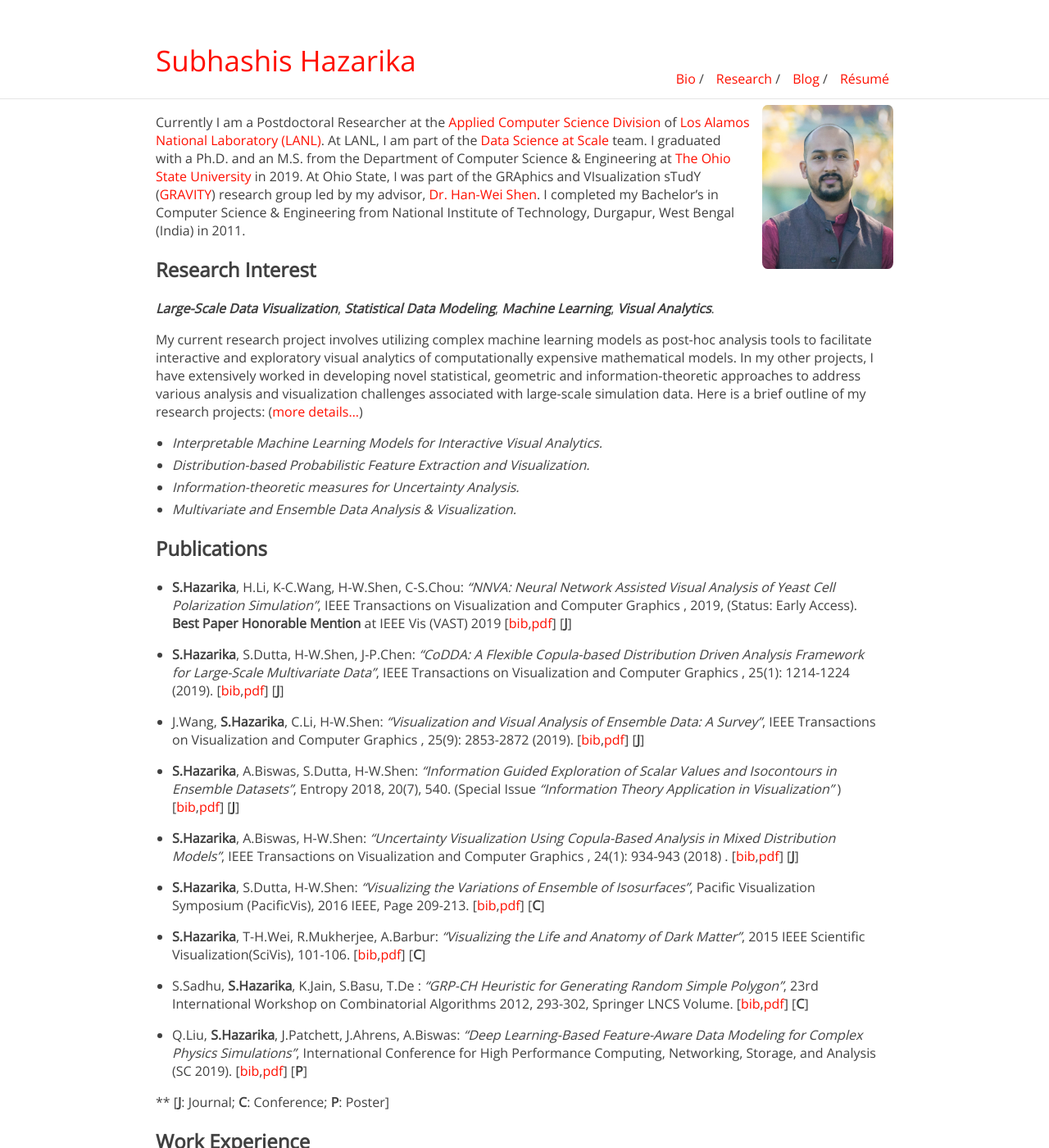
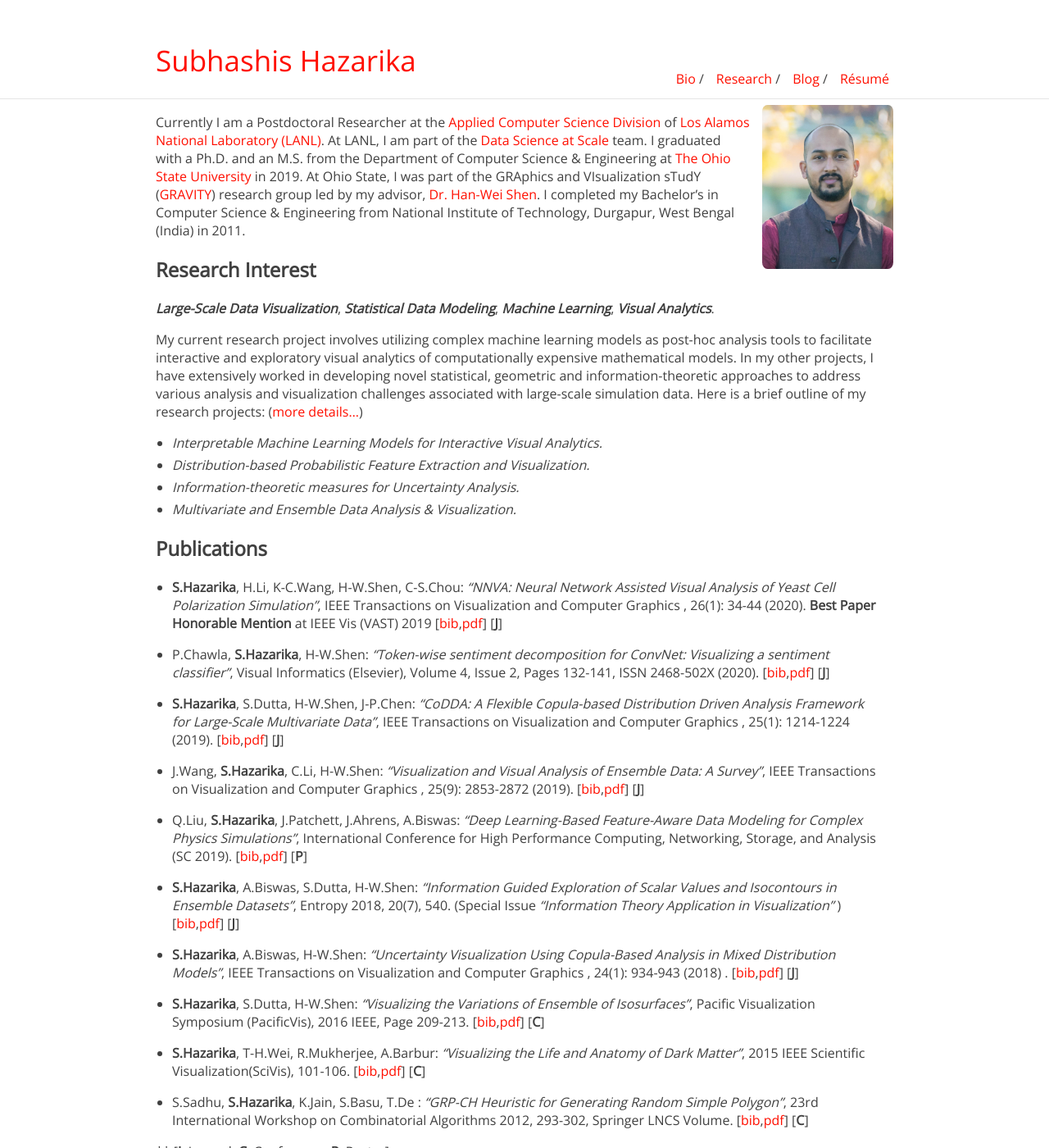
Before and after one commit to subhashis-parc/subhashis.github.io, a Jekyll site: the page built from index.md, in a window 1280 px wide and 1400 px high. Shown: the whole window at 82% size. Built offline with Jekyll 4.4.1, drawn with Linux system fonts in a browser that asks for light colours.

Commit message:
new paper

```diff
--- a/index.md
+++ b/index.md
@@ -28,11 +28,15 @@ My current research project involves utilizing complex machine learning models a
 
 ## Publications
 
-* <b>S.Hazarika</b>, H.Li, K-C.Wang, H-W.Shen, C-S.Chou: <i>"NNVA: Neural Network Assisted Visual Analysis of Yeast Cell Polarization Simulation"</i>, IEEE Transactions on Visualization and Computer Graphics , 2019, (Status: Early Access). <b>Best Paper Honorable Mention</b> at IEEE Vis (VAST) 2019 [[bib](bibtex/nnva.bib),[pdf](papers/nnva-2020.pdf)] [<b>J</b>]
+* <b>S.Hazarika</b>, H.Li, K-C.Wang, H-W.Shen, C-S.Chou: <i>"NNVA: Neural Network Assisted Visual Analysis of Yeast Cell Polarization Simulation"</i>, IEEE Transactions on Visualization and Computer Graphics , 26(1): 34-44 (2020). <b>Best Paper Honorable Mention</b> at IEEE Vis (VAST) 2019 [[bib](bibtex/nnva.bib),[pdf](papers/nnva-2020.pdf)] [<b>J</b>]
+
+* P.Chawla, <b>S.Hazarika</b>, H-W.Shen: <i>"Token-wise sentiment decomposition for ConvNet: Visualizing a sentiment classifier"</i>, Visual Informatics (Elsevier), Volume 4, Issue 2, Pages 132-141, ISSN 2468-502X (2020). [[bib](),[pdf]()] [<b>J</b>]
 
 * <b>S.Hazarika</b>, S.Dutta, H-W.Shen, J-P.Chen: <i>"CoDDA: A Flexible Copula-based Distribution Driven Analysis Framework for Large-Scale Multivariate Data"</i>, IEEE Transactions on Visualization and Computer Graphics , 25(1): 1214-1224 (2019). [[bib](bibtex/codda.bib),[pdf](papers/codda-2019.pdf)] [<b>J</b>]
 
 * J.Wang, <b>S.Hazarika</b>, C.Li, H-W.Shen: <i>"Visualization and Visual Analysis of Ensemble Data: A Survey"</i>, IEEE Transactions on Visualization and Computer Graphics , 25(9): 2853-2872 (2019). [[bib](bibtex/ens_survey.bib),[pdf](papers/ens_survey-2019.pdf)] [<b>J</b>]
+
+* Q.Liu, <b>S.Hazarika</b>, J.Patchett, J.Ahrens, A.Biswas: <i>"Deep Learning-Based Feature-Aware Data Modeling for Complex Physics Simulations"</i>, International Conference for High Performance Computing, Networking, Storage, and Analysis (SC 2019). [[bib](),[pdf]()] [<b>P</b>]
 
 * <b>S.Hazarika</b>, A.Biswas, S.Dutta, H-W.Shen: <i>"Information Guided Exploration of Scalar Values and Isocontours in Ensemble Datasets"</i>, Entropy 2018, 20(7), 540. (Special Issue <i>"Information Theory Application in Visualization" </i>) [[bib](bibtex/entropy.bib),[pdf](papers/entropy-2018.pdf)] [<b>J</b>]
 
@@ -44,7 +48,6 @@ My current research project involves utilizing complex machine learning models a
 
 * S.Sadhu, <b>S.Hazarika</b>, K.Jain, S.Basu, T.De : <i>"GRP-CH Heuristic for Generating Random Simple Polygon"</i>, 23rd International Workshop on Combinatorial Algorithms 2012, 293-302, Springer LNCS Volume. [[bib](grp_ch.bib),[pdf](papers/GRP_CH-2012.pdf)] [<b>C</b>]
 
-* Q.Liu, <b>S.Hazarika</b>, J.Patchett, J.Ahrens, A.Biswas: <i>"Deep Learning-Based Feature-Aware Data Modeling for Complex Physics Simulations"</i>, International Conference for High Performance Computing, Networking, Storage, and Analysis (SC 2019). [[bib](),[pdf]()] [<b>P</b>]
 
 ** [<b>J</b>: Journal; <b>C</b>: Conference; <b>P</b>: Poster]
 
```
